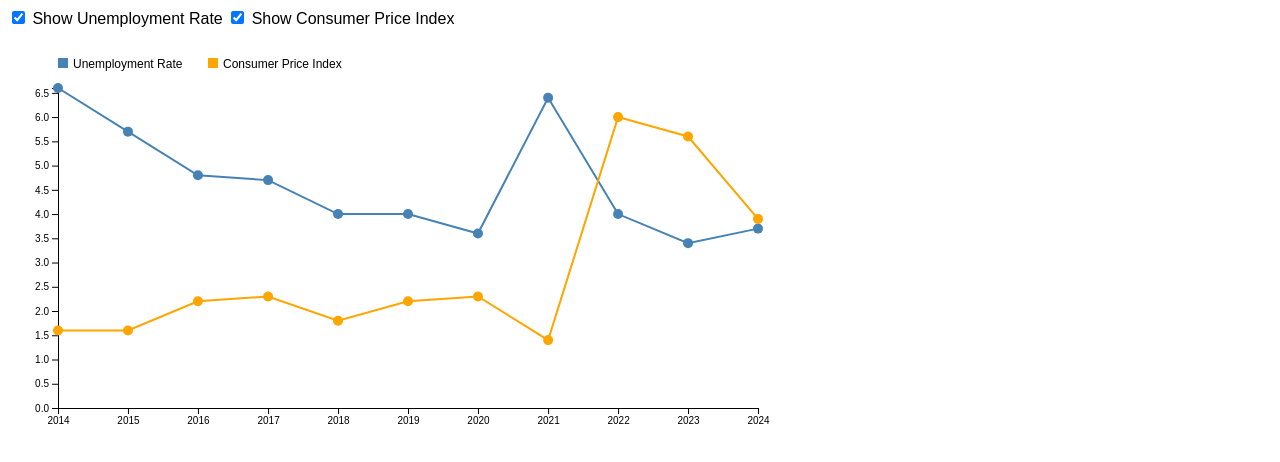
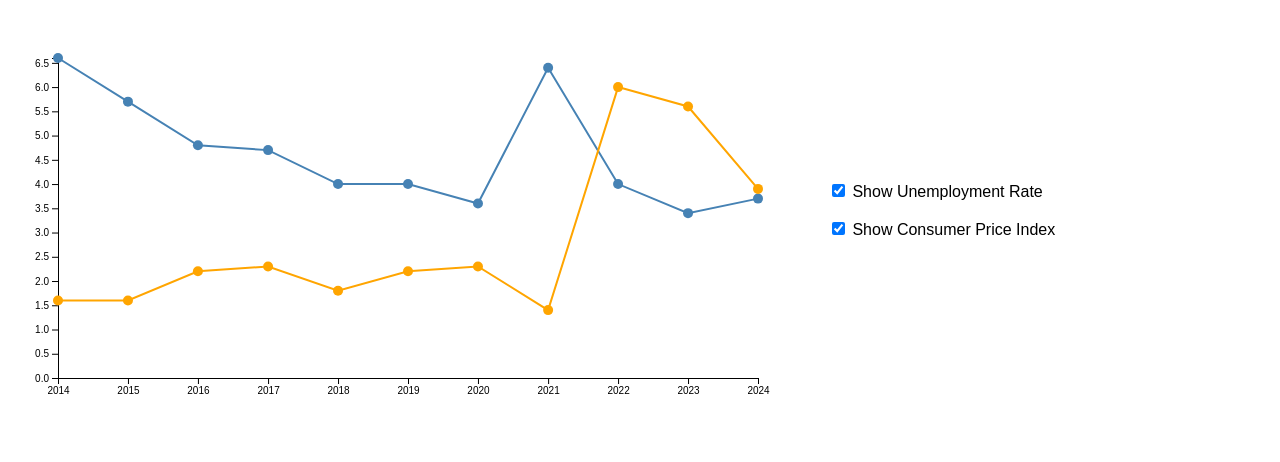
Before and after one commit to jliu233/info5100project3, a plain HTML site: page index.html in a window 1280 px wide. Drawn offline with nearby package versions, Linux system fonts and the light colour scheme.

Commit message:
first draft

```diff
--- a/index.html
+++ b/index.html
@@ -8,6 +8,7 @@
     <style>
       body {
         font-family: Arial, sans-serif;
+        display: flex;
       }
       .tooltip {
         position: absolute;
@@ -34,16 +35,21 @@
         pointer-events: none;
       }
       .controls {
-        margin-bottom: 10px;
+        display: flex;
+        flex-direction: column;
+        justify-content: center;
+        margin-left: 20px;
       }
     </style>
   </head>
   <body>
+    <div id="chart"></div>
     <div class="controls">
       <label>
         <input type="checkbox" id="toggleUnemployment" checked />
         Show Unemployment Rate
       </label>
+      <br />
       <label>
         <input type="checkbox" id="toggleInflation" checked />
         Show Consumer Price Index
@@ -81,40 +87,12 @@
           const height = 400 - margin.top - margin.bottom;
 
           const svg = d3
-            .select("body")
+            .select("#chart")
             .append("svg")
             .attr("width", width + margin.left + margin.right)
             .attr("height", height + margin.top + margin.bottom)
             .append("g")
             .attr("transform", `translate(${margin.left},${margin.top})`);
-
-          const legend = svg.append("g").attr("class", "legend");
-
-          legend
-            .append("rect")
-            .attr("x", 0)
-            .attr("y", -30)
-            .attr("width", 10)
-            .attr("height", 10)
-            .attr("fill", "steelblue");
-          legend
-            .append("text")
-            .attr("x", 15)
-            .attr("y", -20)
-            .text("Unemployment Rate");
-
-          legend
-            .append("rect")
-            .attr("x", 150)
-            .attr("y", -30)
-            .attr("width", 10)
-            .attr("height", 10)
-            .attr("fill", "orange");
-          legend
-            .append("text")
-            .attr("x", 165)
-            .attr("y", -20)
-            .text("Consumer Price Index");
 
           const xScale = d3
             .scaleTime()
@@ -159,6 +137,30 @@
             .attr("class", "inflation-line line")
             .attr("d", lineGenerator);
 
+          const addPoints = (data, color, className) => {
+            return svg
+              .selectAll(`circle.${className}`)
+              .data(data)
+              .enter()
+              .append("circle")
+              .attr("class", `${className} point`)
+              .attr("cx", (d) => xScale(d.date))
+              .attr("cy", (d) => yScale(d.value))
+              .attr("r", 5)
+              .attr("fill", color);
+          };
+
+          const unemploymentPoints = addPoints(
+            unemployment,
+            "steelblue",
+            "unemployment-point"
+          );
+          const inflationPoints = addPoints(
+            inflation,
+            "orange",
+            "inflation-point"
+          );
+
           const emoji = d3.select("body").append("img").attr("class", "emoji");
 
           const determineEmoji = (point, data) => {
@@ -170,17 +172,8 @@
             return emojiPaths.default;
           };
 
-          const addHoverEffect = (data, color) => {
-            svg
-              .selectAll(`circle.${color}`)
-              .data(data)
-              .enter()
-              .append("circle")
-              .attr("class", `${color} point`)
-              .attr("cx", (d) => xScale(d.date))
-              .attr("cy", (d) => yScale(d.value))
-              .attr("r", 5)
-              .attr("fill", color)
+          const addHoverEffect = (points, data, color) => {
+            points
               .on("mouseover", function (event, d) {
                 d3.selectAll(".line, .point").classed("faded", true);
                 d3.select(this)
@@ -200,8 +193,8 @@
               });
           };
 
-          addHoverEffect(unemployment, "steelblue");
-          addHoverEffect(inflation, "orange");
+          addHoverEffect(unemploymentPoints, unemployment, "steelblue");
+          addHoverEffect(inflationPoints, inflation, "orange");
 
           const toggleUnemployment =
             document.getElementById("toggleUnemployment");
@@ -213,11 +206,19 @@
               "display",
               visible ? "block" : "none"
             );
+            d3.selectAll(".unemployment-point").style(
+              "display",
+              visible ? "block" : "none"
+            );
           });
 
           toggleInflation.addEventListener("change", () => {
             const visible = toggleInflation.checked;
             d3.select(".inflation-line").style(
+              "display",
+              visible ? "block" : "none"
+            );
+            d3.selectAll(".inflation-point").style(
               "display",
               visible ? "block" : "none"
             );
```
